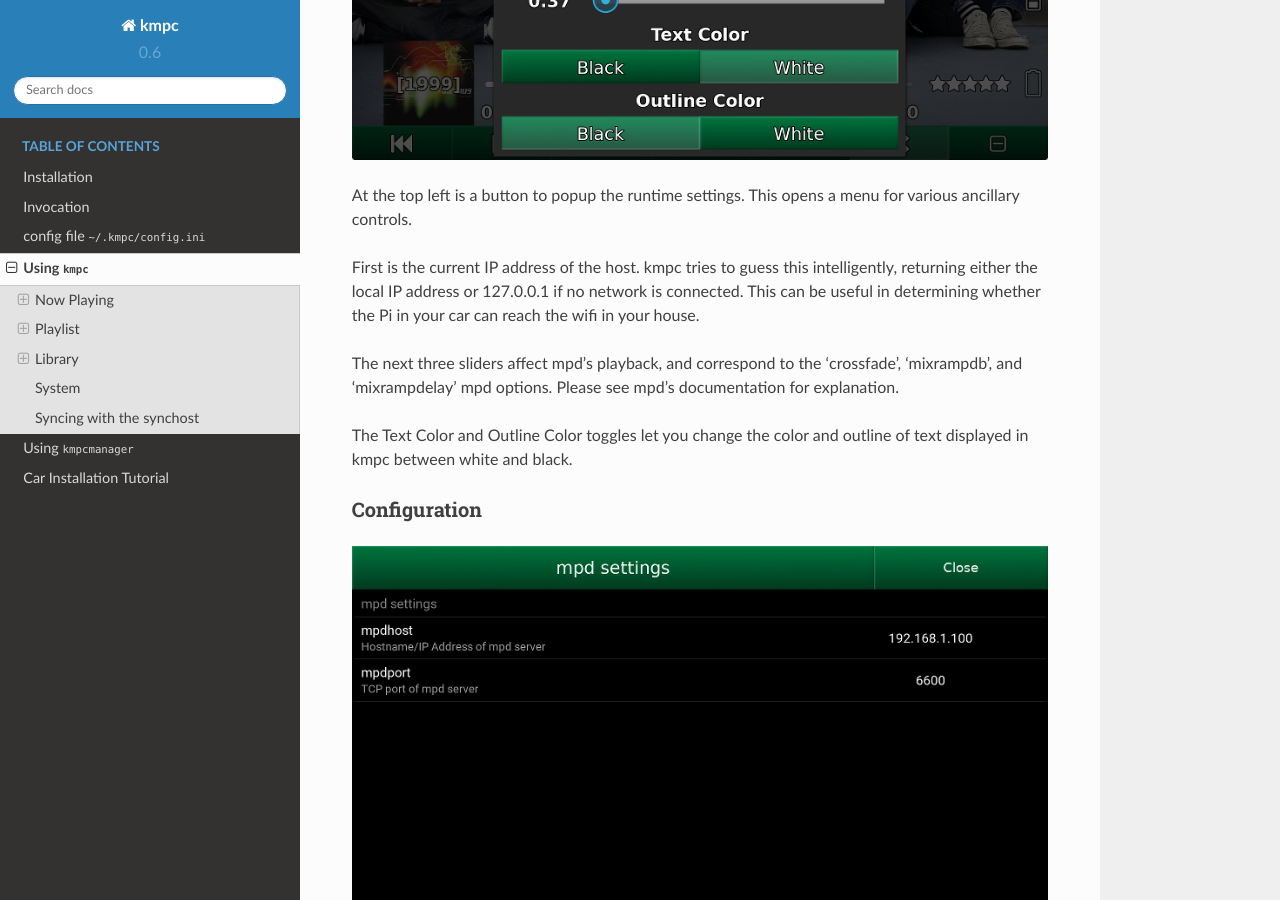
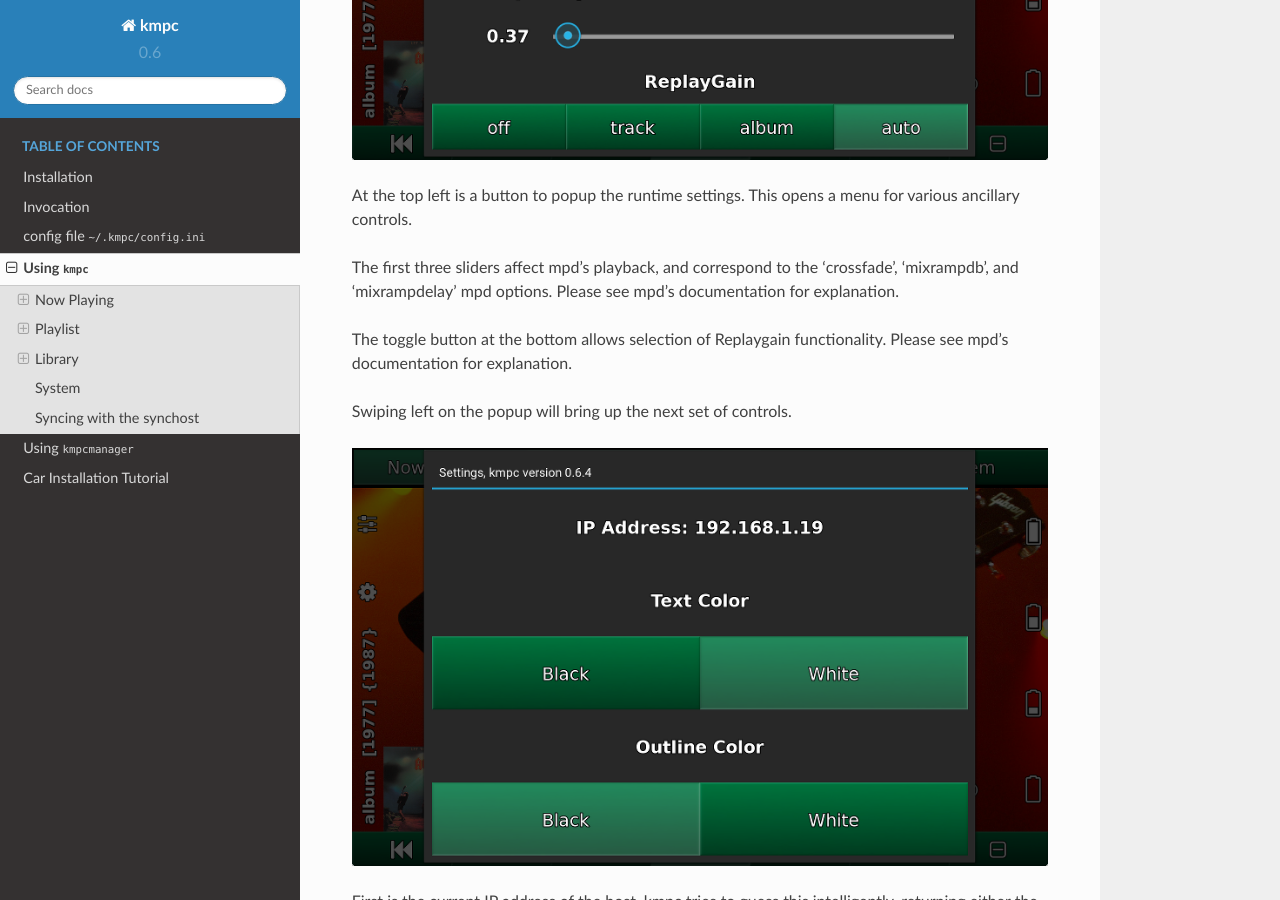
Before and after one commit to eratosthene/kmpc, a Sphinx documentation site: the page built from docs/usingkmpc.rst, in a window 1280 px wide and 900 px high, scrolled down 2710 px. Built offline with Sphinx 7.4.7 and the Read the Docs theme 2.0.0, drawn with Linux system fonts in a browser that asks for light colours.

Commit message:
updating docs

```diff
--- a/docs/usingkmpc.rst
+++ b/docs/usingkmpc.rst
@@ -91,19 +91,26 @@
 Runtime Settings
 ================
 
-.. image:: images/runtime.png
+.. image:: images/runtime1.png
 
 At the top left is a button to popup the runtime settings. This opens a menu
 for various ancillary controls.
+
+The first three sliders affect mpd's playback, and correspond to the
+'crossfade', 'mixrampdb', and 'mixrampdelay' mpd options. Please see mpd's
+documentation for explanation.
+
+The toggle button at the bottom allows selection of Replaygain functionality.
+Please see mpd's documentation for explanation.
+
+Swiping left on the popup will bring up the next set of controls.
+
+.. image:: images/runtime2.png
 
 First is the current IP address of the host. kmpc tries to guess this
 intelligently, returning either the local IP address or 127.0.0.1 if no network
 is connected. This can be useful in determining whether the Pi in your car can
 reach the wifi in your house.
-
-The next three sliders affect mpd's playback, and correspond to the
-'crossfade', 'mixrampdb', and 'mixrampdelay' mpd options. Please see mpd's
-documentation for explanation.
 
 The Text Color and Outline Color toggles let you change the color and outline
 of text displayed in kmpc between white and black.
```
Also changed, not shown: docs/images/runtime.png (deleted), docs/images/runtime1.png (added), docs/images/runtime2.png (added).
